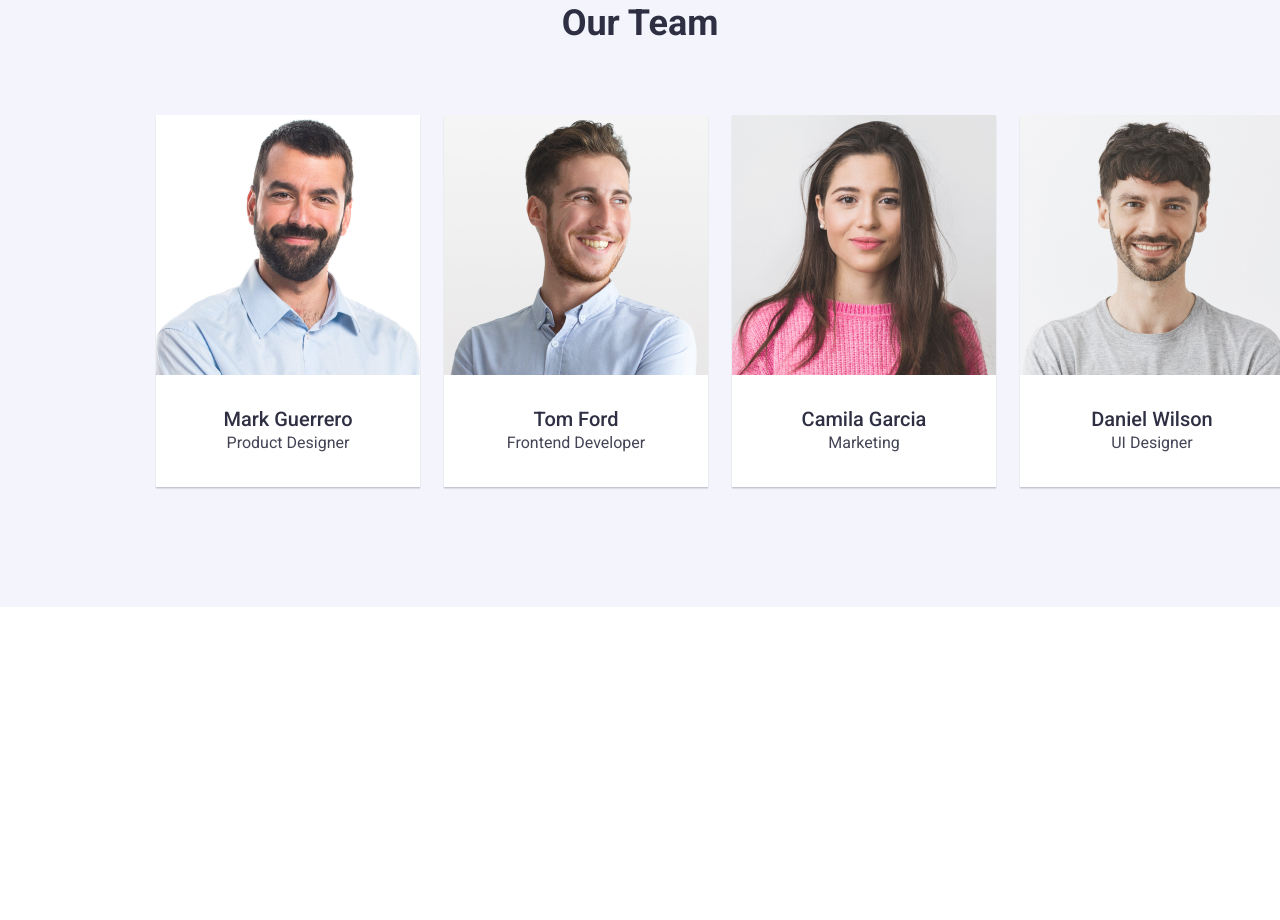
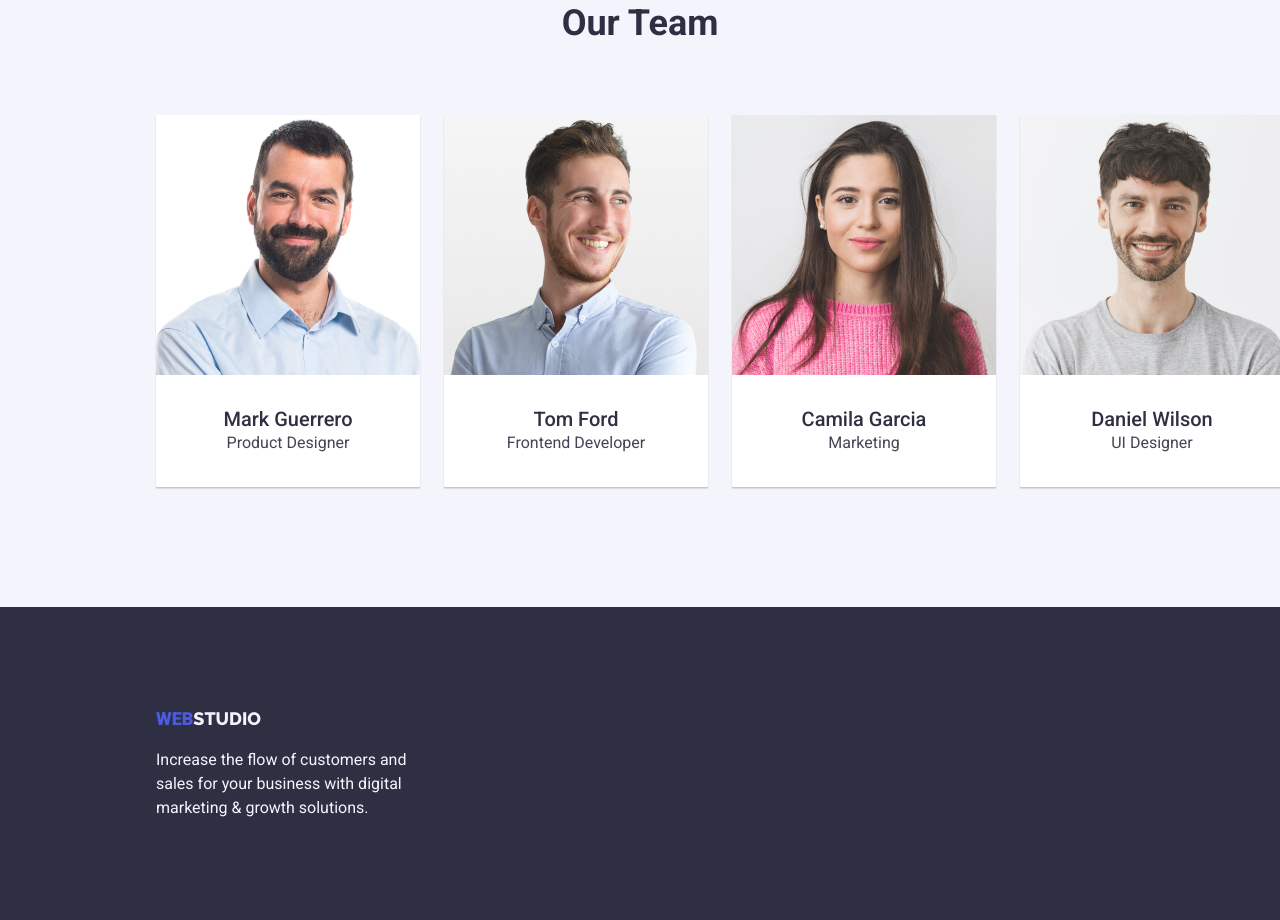
Before and after one commit to kiryshabutor/meteo, a plain HTML site: page index.html in a window 1280 px wide. Shown: the part 1680-2600 px from the top of the page. Before the commit the page ends 2287 px from the top, so only its background shows below. Drawn offline with nearby package versions, Linux system fonts and the light colour scheme.

Commit message:
add footer

```diff
--- a/index.html
+++ b/index.html
@@ -34,7 +34,7 @@
                 </div>
             </div>
         </header>
-        <main>
+        <main class="main">
             <section class="about">
                 <div class="container">
                     <div class="about__content">
@@ -105,6 +105,14 @@
                 </div>
             </section>
         </main>
+        <footer class="footer">
+            <div class="container">
+                <div class="footer__info">
+                    <a href="" class="footer__logo logo"><span>WEB</span>STUDIO</a>
+                    <p class="footer__text">Increase the flow of customers and<br>sales for your business with digital<br>marketing & growth solutions.</p>
+                </div>
+            </div>
+        </footer>
     </div>
 
 
--- a/styles/scss/style.scss
+++ b/styles/scss/style.scss
@@ -251,3 +251,17 @@ p{
         }
     }
 }
+
+.footer{
+    padding: 100px 0px;
+    background-color: #2E2F42;
+    &__logo{
+        display: block;
+        margin-bottom :18px;
+        color:#F4F4FD;
+    }
+
+    &__text{
+        color:#F4F4FD;
+    }
+}
```
Also changed, not shown: styles/css/style.css, 1 other file.
